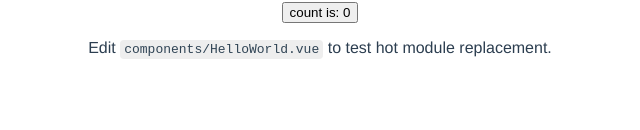
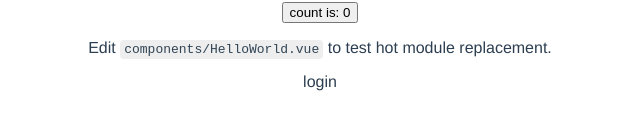
Before and after one commit to fangcuidong/Vite2-Vue3-TypeScript_Demo, a Vue app: page /login in a window 1280 px wide. Shown: the part 444-574 px from the top of the page, without its empty margins (320-960 px from the left). Built offline with nearby package versions, Linux system fonts and the light colour scheme.

Commit message:
add vue-router

```diff
--- a/src/App.vue
+++ b/src/App.vue
@@ -7,6 +7,7 @@ import HelloWorld from './components/HelloWorld.vue';
 <template>
   <img alt="Vue logo" src="./assets/logo.png" />
   <HelloWorld msg="Hello Vue 3 + TypeScript + Vite" />
+  <router-view></router-view>
 </template>
 
 <style>
--- a/src/pages/login/Login.vue
+++ b/src/pages/login/Login.vue
@@ -1,11 +1,19 @@
-<script setup lang="ts">
-import { ref } from 'vue';
+<script lang="ts">
+import loginApi from '@/service/api/login';
 
 // defineProps<{ msg: string }>();
 
 // const count = ref(0);
+export default {
+  name: 'LoginPage',
+  methods: {
+    login() {
+      loginApi.login({ userName: '', passWord: '' });
+    },
+  },
+};
 </script>
 
 <template>
-  <div>login</div>
+  <div @click="login">login</div>
 </template>
--- a/src/router/router.ts
+++ b/src/router/router.ts
@@ -3,7 +3,7 @@ import { createRouter, createWebHistory, RouteRecordRaw } from 'vue-router';
 
 const routes: RouteRecordRaw[] = [
   {
-    path: '/',
+    path: '/login',
     name: 'Login',
     component: () => import('@/pages/login/Login.vue'), // 注意这里要带上文件后缀.vue
   },
```
